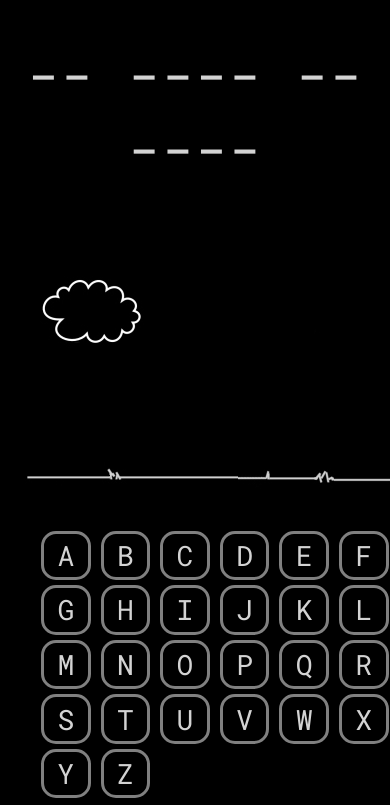
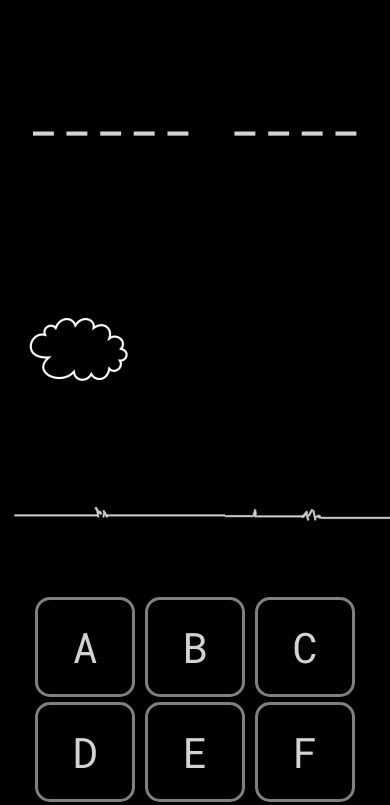
Before and after one commit to AlexxBoro/gallows_game, a plain HTML site: page index.html in a window 390 px wide. Shown: the top 805 px of the page. Drawn offline with Linux system fonts and the light colour scheme.

Commit message:
correcting breakpoints

```diff
--- a/gallows.js
+++ b/gallows.js
@@ -1,4 +1,4 @@
-let guesses = ["no money no love", "no women no cry", "carpe diem", "no pain no gain", "i never lose either i win or i learn", "who dares wins"];
+let guesses = ["no money no love", "veni vidi vici", "no women no cry", "carpe diem", "no pain no gain", "i never lose either i win or i learn", "who dares wins"];
 
 function getGuess() {
   let minimum = 0;
@@ -34,34 +34,7 @@ function typeEntry() {
 
 window.onload = start;
 
-let letters = new Array(26);
-
-letters[0] = "A";
-letters[1] = "B";
-letters[2] = "C";
-letters[3] = "D";
-letters[4] = "E";
-letters[5] = "F";
-letters[6] = "G";
-letters[7] = "H";
-letters[8] = "I";
-letters[9] = "J";
-letters[10] = "K";
-letters[11] = "L";
-letters[12] = "M";
-letters[13] = "N";
-letters[14] = "O";
-letters[15] = "P";
-letters[16] = "Q";
-letters[17] = "R";
-letters[18] = "S";
-letters[19] = "T";
-letters[20] = "U";
-letters[21] = "V";
-letters[22] = "W";
-letters[23] = "X";
-letters[24] = "Y";
-letters[25] = "Z";
+let letters = ["A","B","C","D","E","F","G","H","I","J","K","L","M","N","O","P","Q","R","S","T","U","V","W","X","Y","Z"];
 
 function start() {
   let alphabetContent = "";
--- a/style.css
+++ b/style.css
@@ -5,6 +5,7 @@ body {
   font-family: "Roboto Mono", monospace;
 }
 
+@media only screen and (min-width: 1251px) {
   .container {
     margin: 0 auto;
     padding: 1em 0;
@@ -26,7 +27,7 @@ body {
 
   .gallows {
     min-height: 280px;
-  min-width:400px;
+    min-width: 400px;
     width: 400px;
     padding: 1em;
   }
@@ -35,9 +36,10 @@ body {
     min-height: 300px;
     display: flex;
     flex-wrap: wrap;
-  min-width: 300px;
-  width: 300px;
+    min-width: 400px;
+    width: 400px;
     padding: 1em;
+    margin: 1em 1em 1em 2em;
   }
 
   .letter {
@@ -65,37 +67,128 @@ body {
   .reset:hover {
     color: white;
   }
+}
 
 @media only screen and (max-width: 1250px) {
   .container {
+    margin: 0 auto;
     padding: 0;
+    display: flex;
+    flex-direction: column;
   }
+
   .input {
+    text-align: center;
+    font-size: 2em;
+    min-height: 60px;
     padding: 0.5em 0;
   }
+
+  .bottom-container {
+    display: flex;
+    justify-content: center;
+  }
+
   .gallows {
     min-height: 280px;
-    padding: 0;
+    min-width: 400px;
+    width: 400px;
+    padding: 0em;
+  }
+
+  .alphabet {
+    min-height: 300px;
+    display: flex;
+    flex-wrap: wrap;
+    min-width: 400px;
+    width: 400px;
+    padding: 1em;
+    margin: 1em 1em 1em 2em;
+  }
+
+  .letter {
+    display: flex;
+    justify-content: center;
+    align-items: center;
+    width: 1.2em;
+    height: 1.2em;
+    padding: 5px;
+    margin: 2.5px 5px;
+    border: 3px solid gray;
+    cursor: pointer;
+    border-radius: 15px;
+  }
+  .letter:hover {
+    background-color: #222222;
+    color: white;
+    border: 3px solid white;
+  }
+  .reset {
+    color: green;
+    cursor: pointer;
+    font-size: 2em;
+  }
+  .reset:hover {
+    color: white;
+  }
+}
+
+@media only screen and (max-width: 850px) {
+  .container {
+    margin: 0 auto;
+    padding: 1em 0;
+    display: flex;
+    flex-direction: column;
+  }
+
+  .input {
+    text-align: center;
+    font-size: 2em;
+    min-height: 60px;
+    padding: 1em 0;
+  }
+
+  .bottom-container {
+    display: flex;
+    justify-content: center;
+    align-items: center;
+    flex-direction: column;
+  }
+
+  .gallows {
+    min-height: 280px;
+    min-width: 400px;
+    width: 400px;
+    padding: 1em;
   }
 
   .alphabet {
     display: flex;
     flex-wrap: wrap;
-    padding: 1em;
-    margin:1em;
-  }
-}
-
-@media only screen and (max-width: 850px) {
-  .bottom-container {
-    display: flex;
-    justify-content: center;
-    flex-direction: column;
-  }
-  .alphabet {
+    min-width: 300px;
     min-height: 70px;
     width: 100%;
     padding: 0.5em 0.5em;
     margin: 0.5em 0.5em;
+    justify-content: center;
+  }
+
+  .letter {
+    display: flex;
+    justify-content: center;
+    align-items: center;
+    width: 2em;
+    height: 2em;
+    padding: 5px;
+    margin: 2.5px 5px;
+    border: 3px solid gray;
+    cursor: pointer;
+    border-radius: 15px;
+    font-size: 1.5em;
+  }
+  .reset {
+    color: green;
+    cursor: pointer;
+    font-size: 2em;
   }
 }
```
Lines whose indentation alone changed are shown as unchanged.
